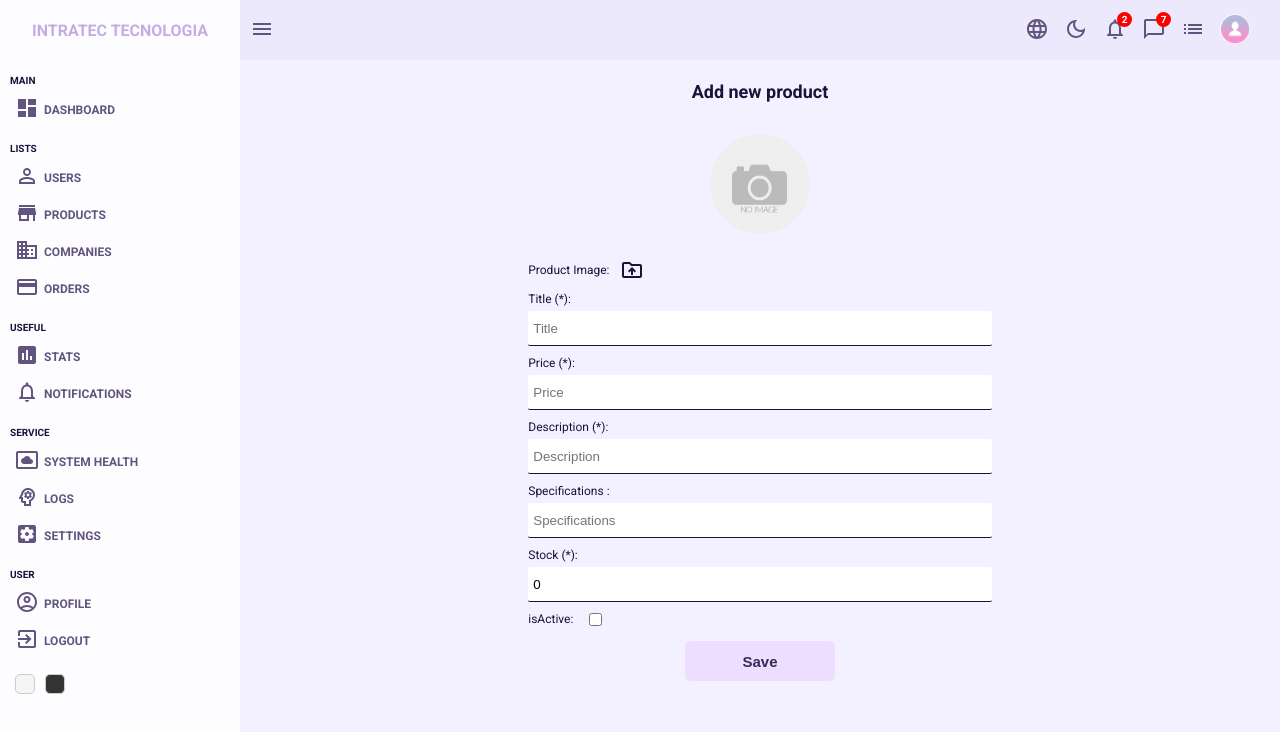
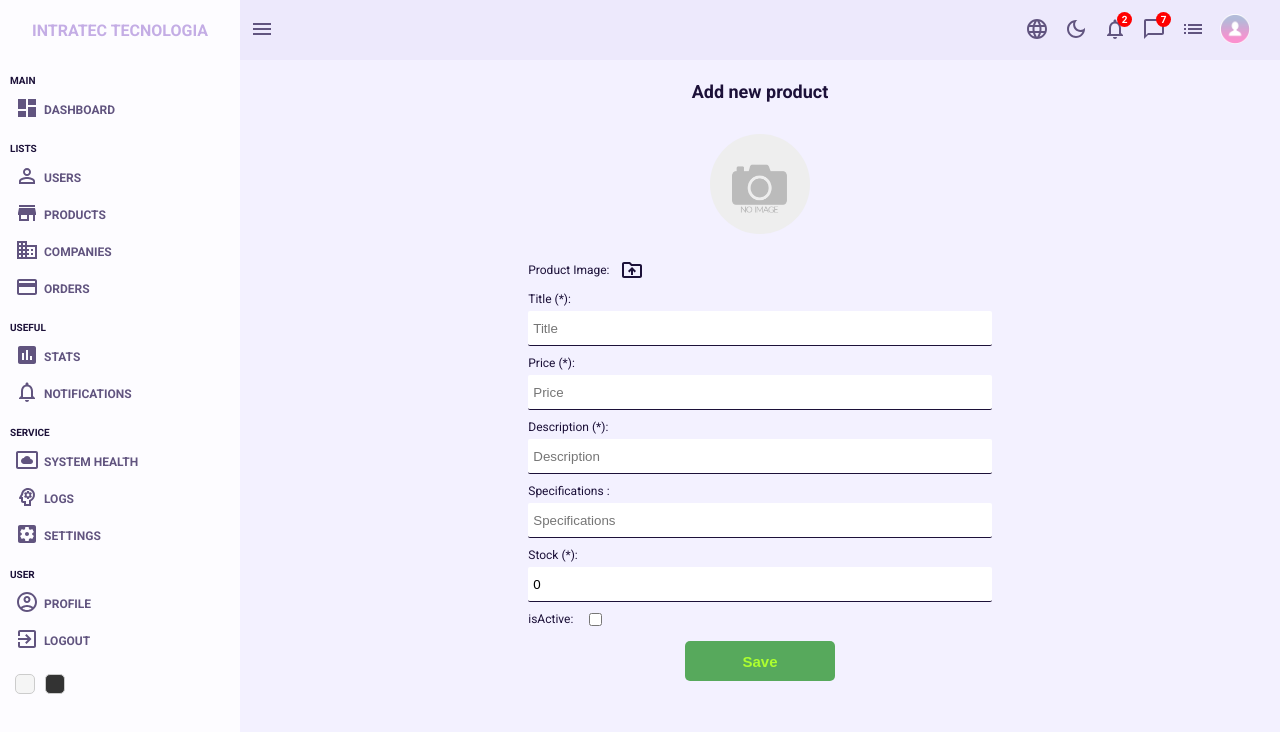
Before and after one commit to valdir-ti/intratec-web, a React (Create React App) app: page /products/new in a window 1280 px wide. Shown: the top 732 px of the page. Built offline with nearby package versions, Linux system fonts and the light colour scheme; no server answers; sample sign-in values are in the browser's storage.

Commit message:
feat: disable send button while send file

```diff
--- a/src/components/FormProduct/index.tsx
+++ b/src/components/FormProduct/index.tsx
@@ -278,7 +278,9 @@ const FormProduct = ({ header, isEditing, slug }: Props) => {
                 />
 
                 <S.FormButtonContainer>
-                    <S.FormButton>
+                    <S.FormButton
+                        disabled={percentage < 100}
+                    >
                         {loading ? <CustomizedProgressBars size={16}/> : isEditing ? 'Edit' : 'Save'}
                     </S.FormButton>
                 </S.FormButtonContainer>
--- a/src/components/FormProduct/styles.ts
+++ b/src/components/FormProduct/styles.ts
@@ -85,5 +85,6 @@ export const FormButton = styled.button`
     }
     &:disabled {
         background-color: ${props => props.theme.colors.activeBackground};
+        color: ${props => props.theme.colors.activeText};
     }
 `
--- a/src/components/FormUser/index.tsx
+++ b/src/components/FormUser/index.tsx
@@ -315,7 +315,9 @@ const FormUser = ({ title, isEditing }: Props) => {
                     onChange={() => setIsAdmin(!isAdmin)}
                 />
                 <S.FormButtonContainer>
-                    <S.FormButton>
+                    <S.FormButton
+                        disabled={percentage < 100}
+                    >
                         {loading ? <CustomizedProgressBars size={16}/> : isEditing ? 'Edit' : 'Save'}
                     </S.FormButton>
                 </S.FormButtonContainer>
--- a/src/components/FormUser/styles.ts
+++ b/src/components/FormUser/styles.ts
@@ -85,5 +85,6 @@ export const FormButton = styled.button`
     }
     &:disabled {
         background-color: ${props => props.theme.colors.activeBackground};
+        color: ${props => props.theme.colors.activeText};
     }
 `
```
